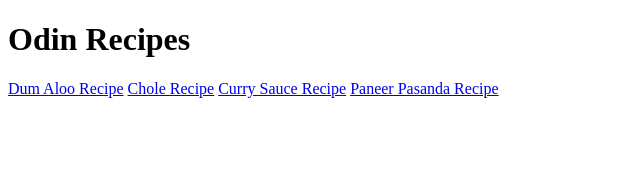
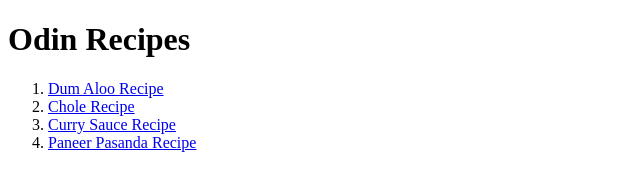
Before and after one commit to UtkarshPrakash/odin-recipes, a plain HTML site: page index.html in a window 1280 px wide. Shown: the whole page, without its empty margins (0-640 px from the left). Drawn offline with Linux system fonts and the light colour scheme.

Commit message:
put the recipes in a list

```diff
--- a/index.html
+++ b/index.html
@@ -6,9 +6,11 @@
     </head>
     <body>
         <h1>Odin Recipes</h1>
-        <a href="recipes/jeera_aloo.html">Dum Aloo Recipe</a>
-        <a href="recipes/chole.html">Chole Recipe</a>
-        <a href="recipes/curry.html">Curry Sauce Recipe</a>
-        <a href="recipes/paneer.html">Paneer Pasanda Recipe</a>
+        <ol>
+            <li><a href="recipes/jeera_aloo.html">Dum Aloo Recipe</a></li>
+            <li><a href="recipes/chole.html">Chole Recipe</a></li>
+            <li><a href="recipes/curry.html">Curry Sauce Recipe</a></li>
+            <li><a href="recipes/paneer.html">Paneer Pasanda Recipe</a></li>
+        </ol>
     </body>
 </html>
```
